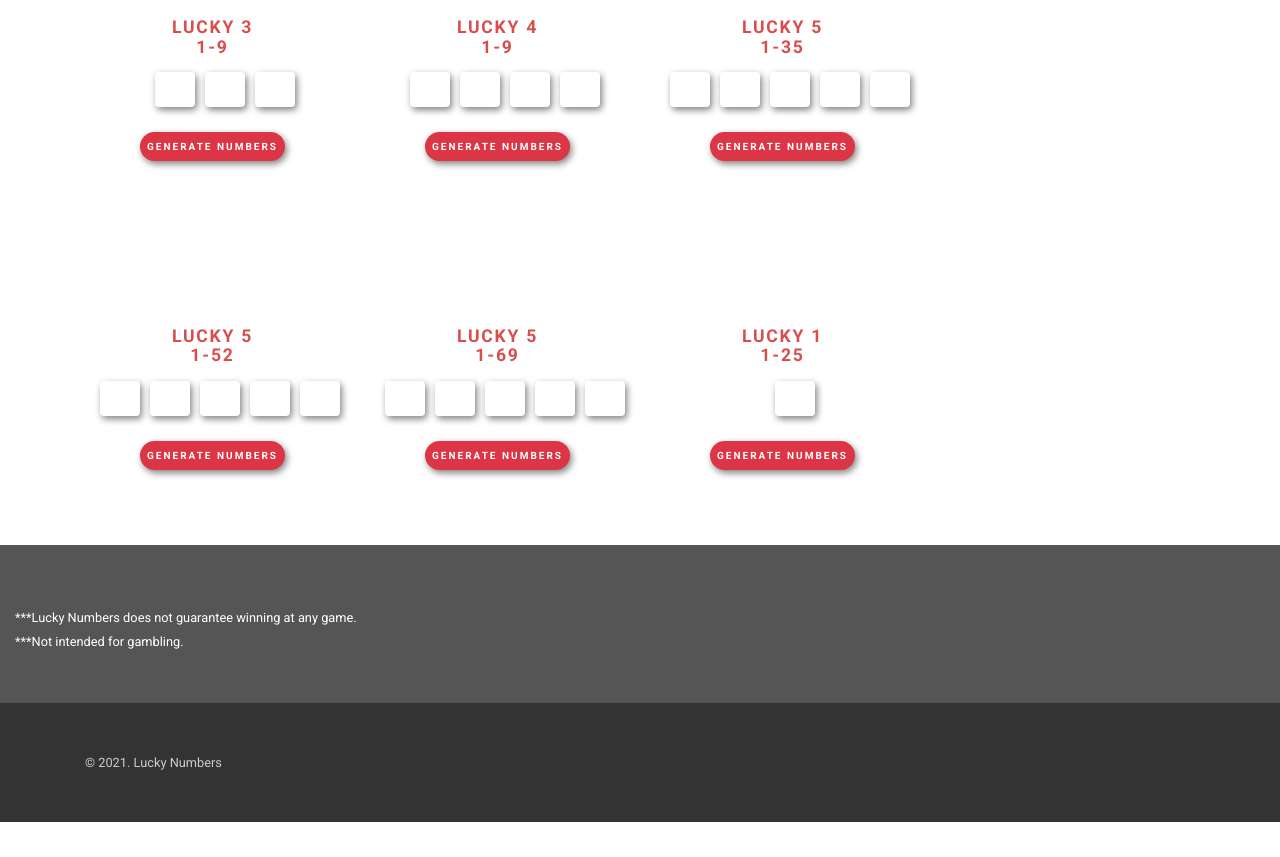
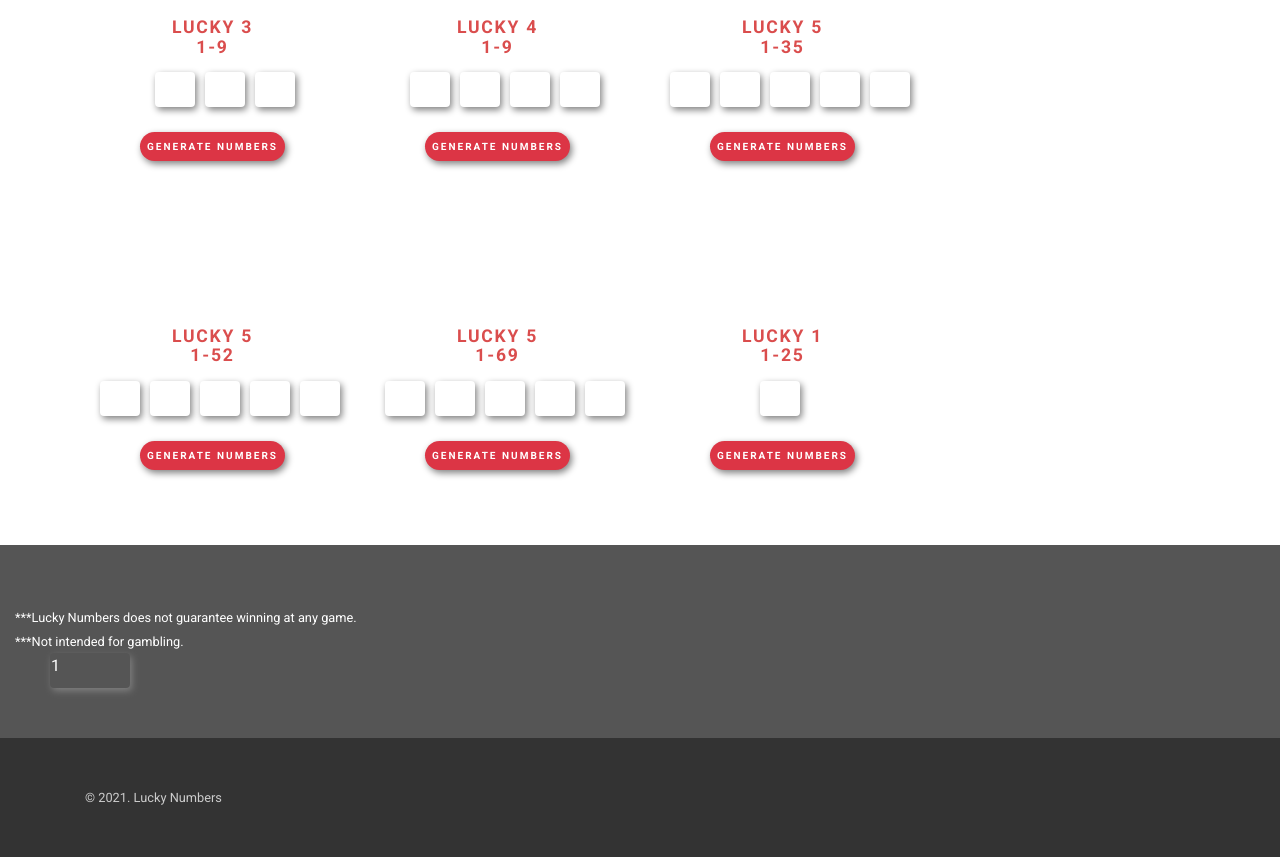
Before and after one commit to lialeon84/lucky, a plain HTML site: page index.html in a window 1280 px wide. Shown: the part 771-1628 px from the top of the page. Before the commit the page ends 1593 px from the top, so only its background shows below. Drawn offline with Linux system fonts and the light colour scheme.

Commit message:
added a visitor counter

```diff
--- a/css/style.css
+++ b/css/style.css
@@ -114,6 +114,18 @@
   border-radius: 0.25rem;
   border: 1px solid transparent;
   box-shadow: 2px 3px 7px 0px rgb(128, 128, 128);
+}
+
+#CounterVisitor{
+  width: 80px;
+  height: 35px;
+  outline: 0;
+  margin-left: 50px;
+
+  border-radius: 0.25rem;
+  border: 1px solid transparent;
+  box-shadow: 2px 3px 7px 0px rgb(128, 128, 128);
+
 }
 
 
--- a/index.html
+++ b/index.html
@@ -318,7 +318,7 @@
                             <div class="text">
                                 <h4><a href="#">Lucky 1<br>1-25</a></h4>
 
-                                <div class="float-container">
+                                <div class="float-container3">
 
                                     <div class="float-child green">
                                         <!-- <input id="genthree1"> -->
@@ -360,6 +360,9 @@
                 <small>***Lucky Numbers does not guarantee winning at any game. </small><br>
                 <small>***Not intended for gambling. </small>
             </div>
+            <div id="CounterVisitor">
+
+            </div>
             <div class="copyrights">
                 <div class="container">
                     <div class="row">
--- a/js/front.js
+++ b/js/front.js
@@ -496,3 +496,15 @@ function mySeven() {
     };
     $("#genseven5").appendVal(numRnn);
 }
+
+var n = localStorage.getItem("on_load_counter");
+
+if (n === null) {
+    n = 0;
+}
+
+n++;
+
+localStorage.setItem("on_load_counter", n);
+
+document.getElementById("CounterVisitor").innerHTML = n;
```
